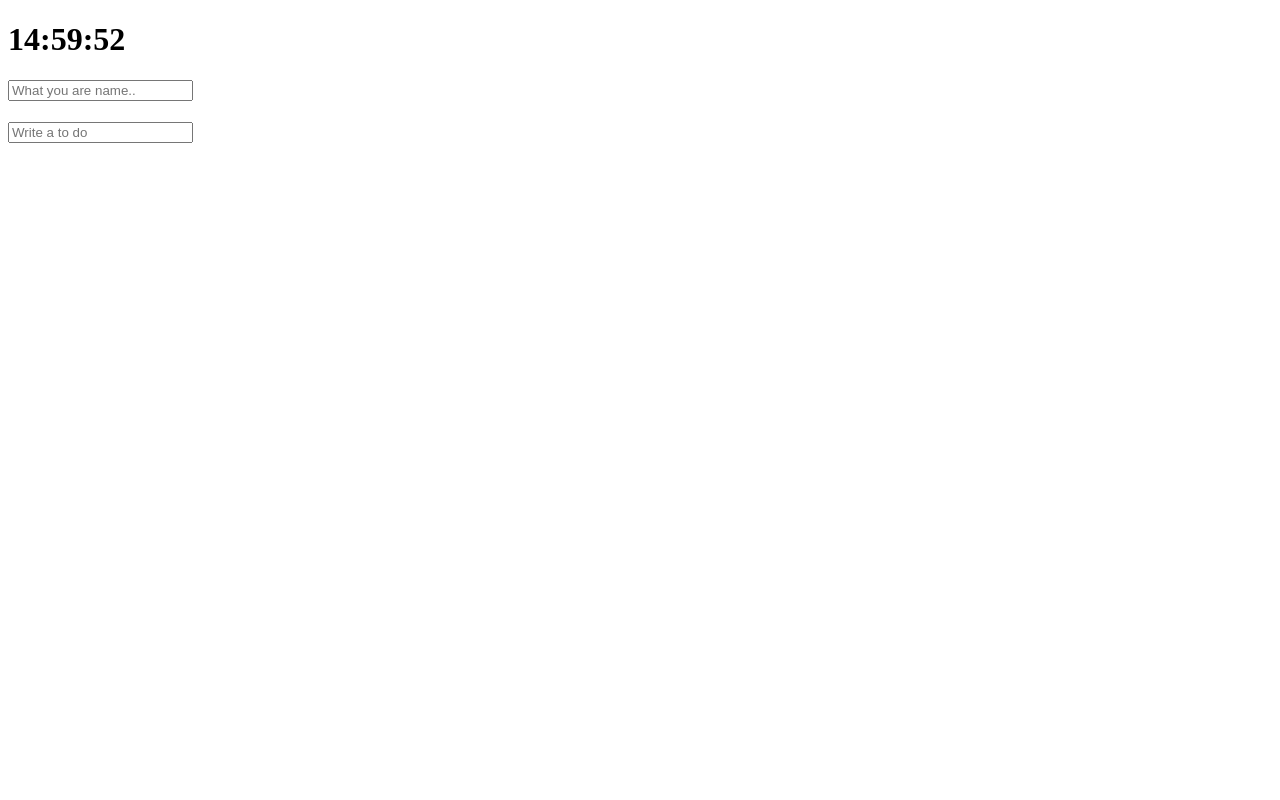
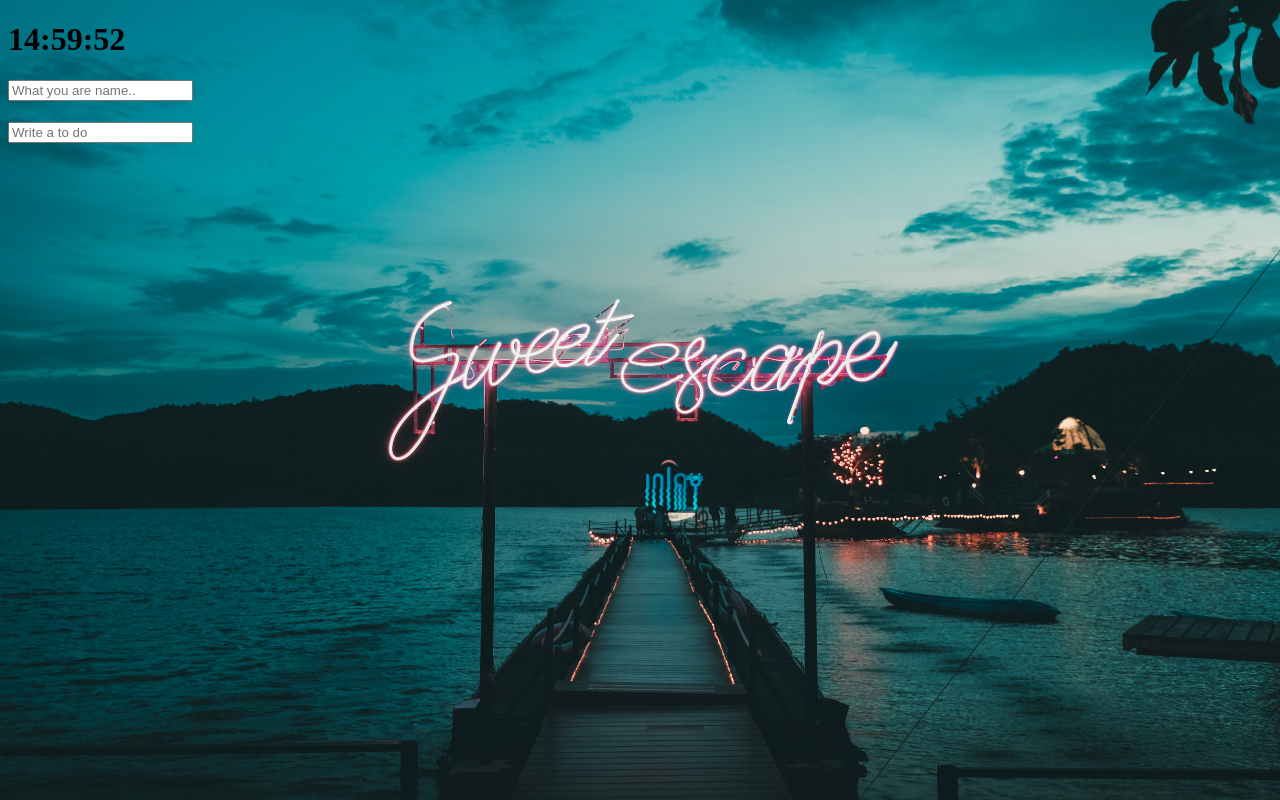
Before and after one commit to juuunobae/Momentum-clone, a plain HTML site: page index.html in a window 1280 px wide. Drawn offline with Linux system fonts and the light colour scheme.

Commit message:
Image Background

```diff
--- /dev/null
+++ b/bg.js
@@ -0,0 +1,22 @@
+const body = document.querySelector("body");
+
+const IMG_NUMBER = 4;
+
+function paintImage(number) {
+  const image = document.createElement("img");
+  image.src = `images/${number + 1}.jpg`;
+  image.classList.add("bgImage");
+  body.appendChild(image);
+}
+
+function randomNumber() {
+  const number = Math.floor(Math.random() * IMG_NUMBER);
+  return number;
+}
+
+function init() {
+  const imageNumber = randomNumber();
+  paintImage(imageNumber);
+}
+
+init();
--- a/index.html
+++ b/index.html
@@ -23,5 +23,6 @@
     <script src="clock.js"></script>
     <script src="greeting.js"></script>
     <script src="toDo.js"></script>
+    <script src="bg.js"></script>
   </body>
 </html>
--- a/style.css
+++ b/style.css
@@ -1,3 +1,7 @@
+body {
+    background-color: bisque;
+}
+
 .js-form,
 .greeting {
     display: none;
@@ -6,3 +10,22 @@
 .showing {
     display: block;
 }
+
+.bgImage {
+    position: absolute;
+    top: 0;
+    left: 0;
+    height: 100%;
+    width: 100%;
+    z-index: -1;
+    animation: fadeIn 1s linear;
+}
+
+@keyframes fadeIn {
+    from {
+        opacity: 0;
+    }
+    to {
+        opacity: 1;
+    }
+}
```
Also changed, not shown: images/2.jpg (added), images/4.jpg (added), 3 other files.
